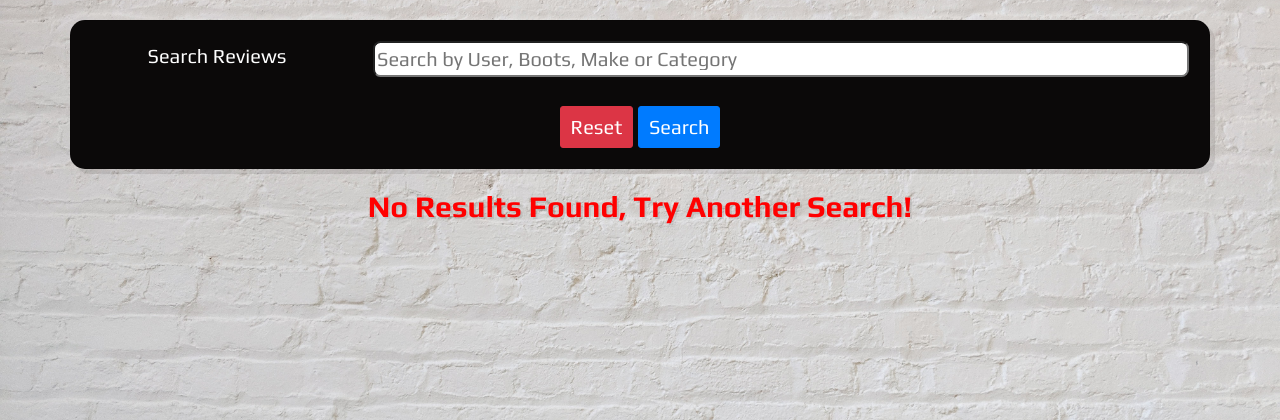
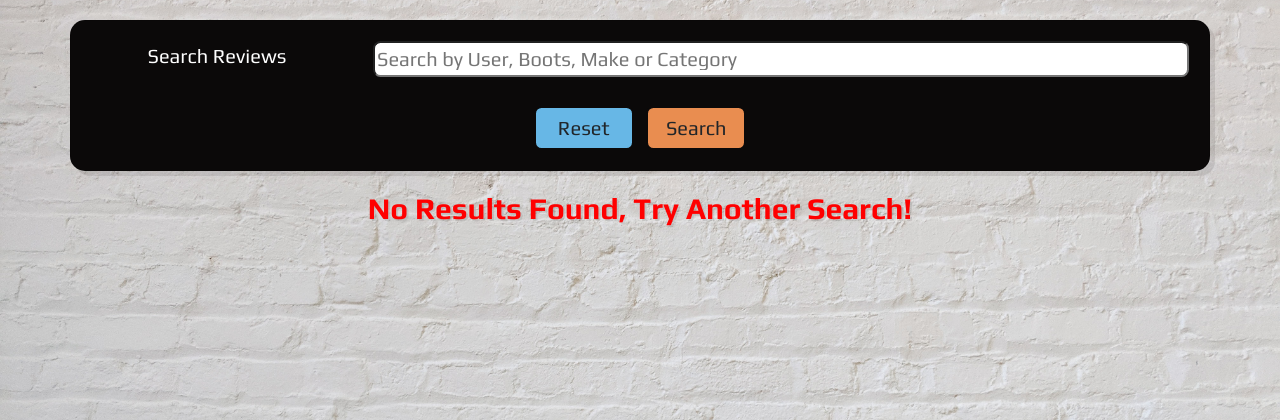
Before and after one commit to Yusuffrih/Boots-Review-MS3, a Flask app: page /search in a window 1280 px wide. Shown: the part 117-537 px from the top of the page. Run offline with Flask 2, Linux system fonts and the light colour scheme; the visitor is signed in with stand-in values (Sample User, id 1); data that the repository does not hold is empty; some libraries are stand-ins or nearby versions.

Commit message:
Added btn classes to btns

```diff
--- a/templates/pages/reviews.html
+++ b/templates/pages/reviews.html
@@ -17,9 +17,9 @@
             <div class="row">
                 <div class="col">
                     <!-- Reset Button -->
-                    <a type="button" href="{{ url_for('reviews') }}" class="btn btn-danger btn-lg">Reset</a>
+                    <a type="button" href="{{ url_for('reviews') }}" class="btn signup-btn btn-lg">Reset</a>
                     <!-- Search Button -->
-                    <button type="submit" class="btn btn-lg btn-primary">Search</button>
+                    <button type="submit" class="btn btn-lg login-btn">Search</button>
                 </div>
             </div>
         </form>
```
